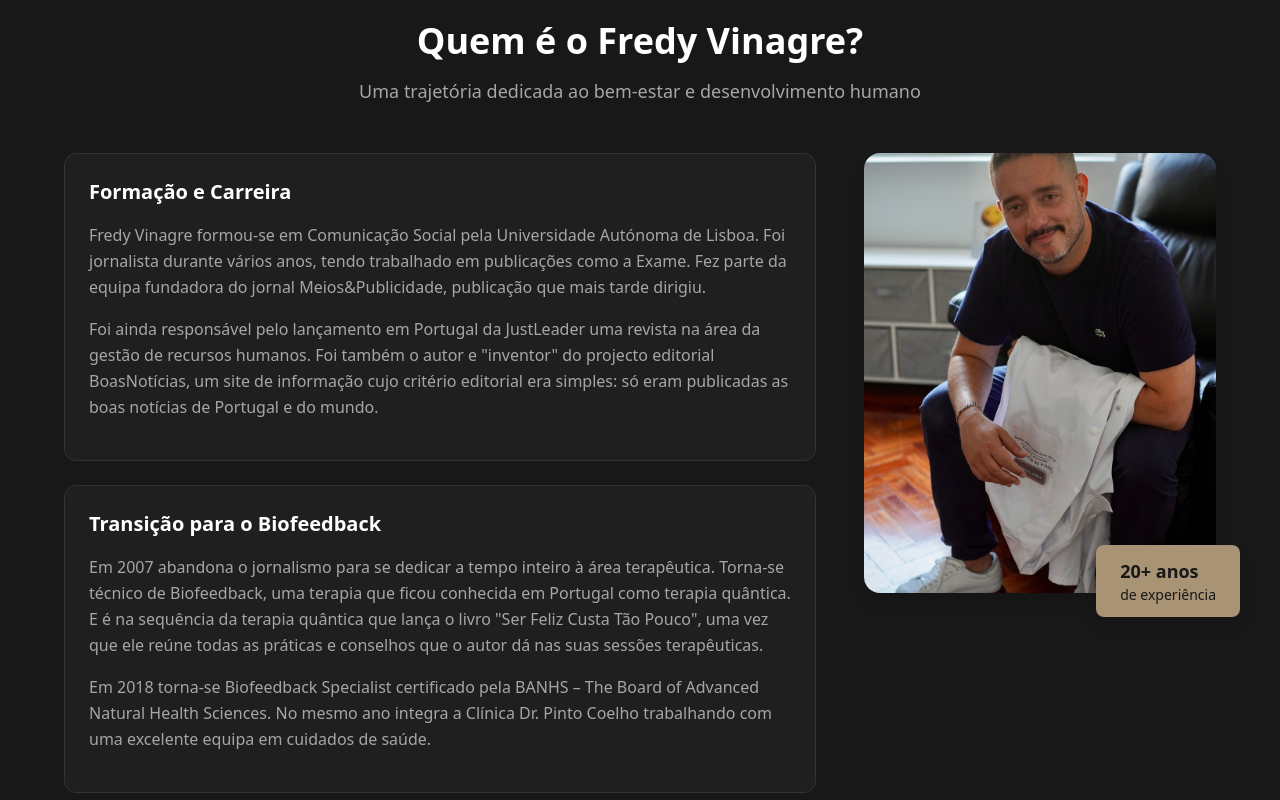
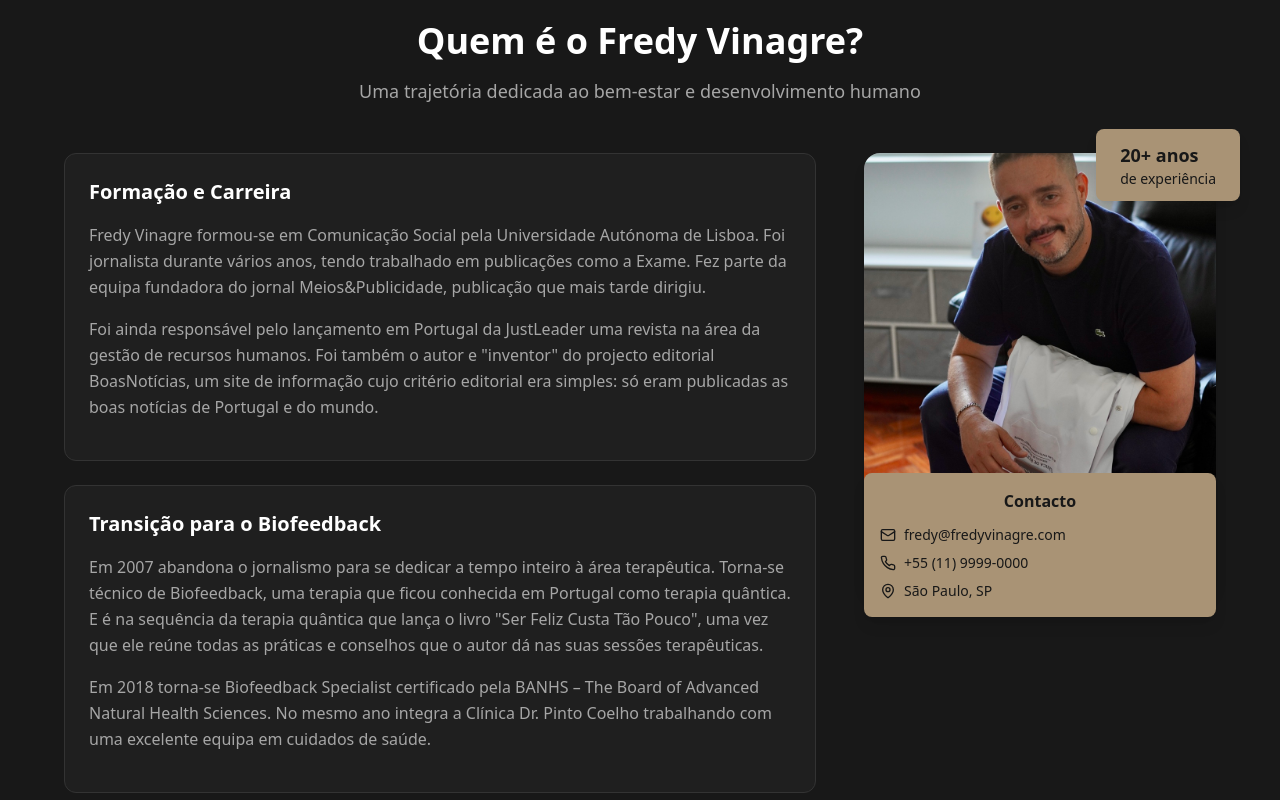
Before and after one commit to guiz01/bftecnicos, a React (Vite) app: page /fredy-vinagre in a window 1280 px wide. Shown: the part 940-1740 px from the top of the page. Built offline with nearby package versions, Linux system fonts and the light colour scheme.

Commit message:
[dyad] Movendo os contatos para a parte inferior da foto com destaque em card - wrote 1 file(s)

```diff
--- a/src/pages/FredyVinagre.tsx
+++ b/src/pages/FredyVinagre.tsx
@@ -132,8 +132,22 @@ const FredyVinagre = () => {
                   Em Julho de 2025 passa a ser Representante Oficial da Mandelay em Portugal na venda dos equipamentos e respectiva formação e certificação de novos alunos. No mesmo mês lança 7 ebooks na área da naturopatia, stress, exercícios práticos para a felicidade e dicas para desiquilibrios hormonais, não esquecendo um retrato muito detalhado sobre a Menopausa e os seus efeitos. E o futuro? Ainda agora tudo está a começar.
                 </p>
               </div>
+            </div>
 
-              <div className="flex items-center space-x-4 text-sm text-muted-foreground">
+            {/* Imagem e contatos - 1/3 do espaço */}
+            <div className="relative">
+              <div className="aspect-[4/5] bg-muted rounded-2xl overflow-hidden shadow-lg">
+                <img
+                  src="/images/perfil-fredy.jpg"
+                  alt="Fredy Vinagre"
+                  className="w-full h-full object-cover"
+                />
+              </div>
+
+              {/* Card de contatos destacado */}
+              <div className="absolute -bottom-6 left-0 right-0 bg-primary text-primary-foreground rounded-lg shadow-lg p-4">
+                <h4 className="font-semibold text-center mb-3">Contacto</h4>
+                <div className="space-y-2 text-sm">
                   <div className="flex items-center space-x-2">
                     <Mail className="w-4 h-4" />
                     <span>fredy@fredyvinagre.com</span>
@@ -149,16 +163,7 @@ const FredyVinagre = () => {
                 </div>
               </div>
 
-            {/* Imagem - 1/3 do espaço */}
-            <div className="relative">
-              <div className="aspect-[4/5] bg-muted rounded-2xl overflow-hidden shadow-lg">
-                <img
-                  src="/images/perfil-fredy.jpg"
-                  alt="Fredy Vinagre"
-                  className="w-full h-full object-cover"
-                />
-              </div>
-              <div className="absolute -bottom-6 -right-6 bg-primary text-primary-foreground px-6 py-3 rounded-lg shadow-lg">
+              <div className="absolute -top-6 -right-6 bg-primary text-primary-foreground px-6 py-3 rounded-lg shadow-lg">
                 <span className="font-semibold text-lg">20+ anos</span>
                 <span className="text-sm block">de experiência</span>
               </div>
```
Lines whose indentation alone changed are shown as unchanged.
